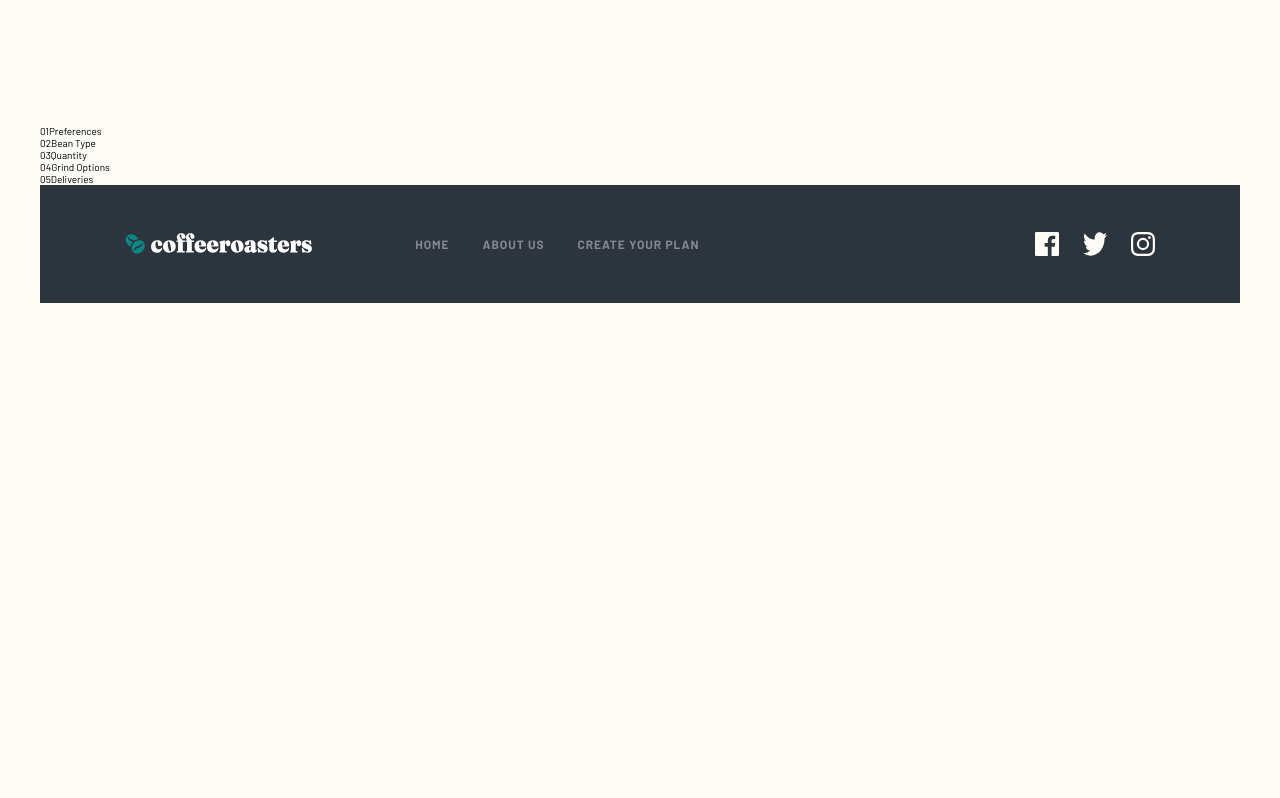
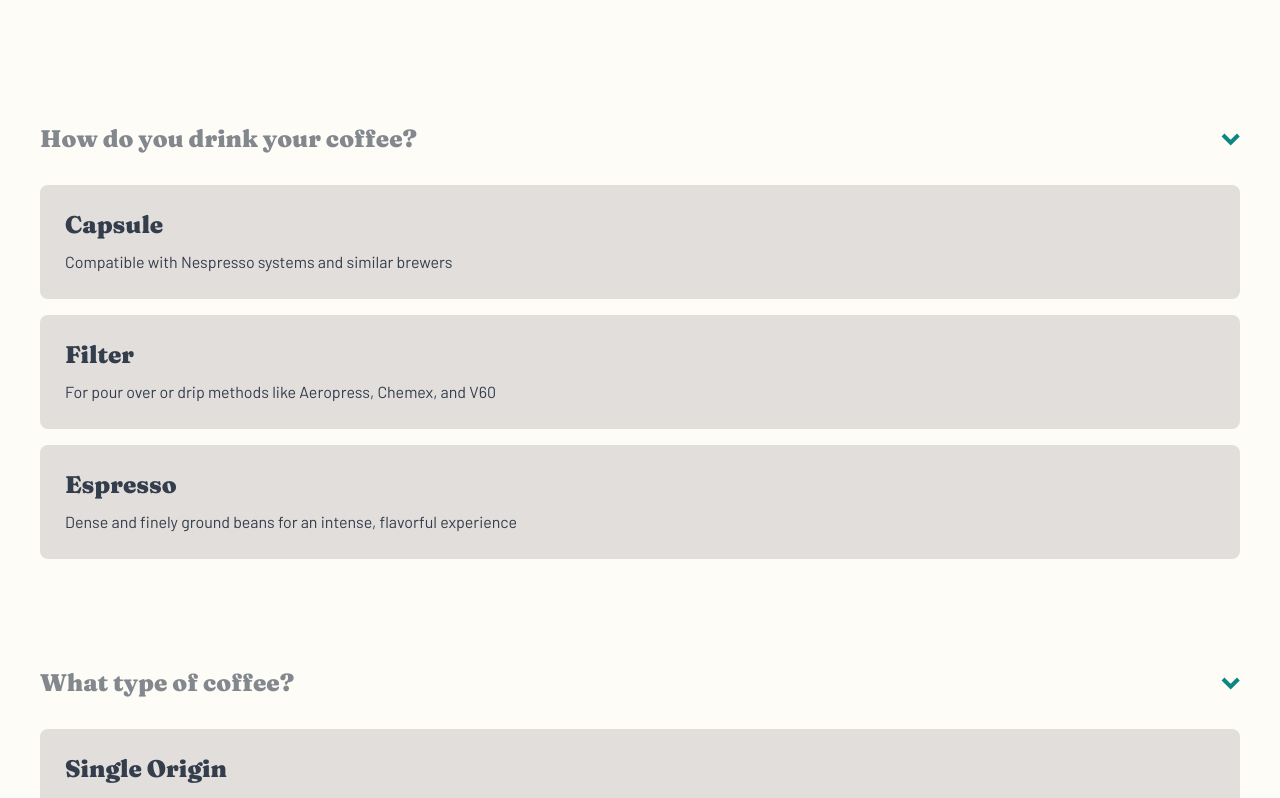
Before and after one commit to Alexandre-st/CoffeeRoasters, a React (Create React App) app: page /plan in a window 1280 px wide. Shown: the part 1400-2198 px from the top of the page. Before the commit the page ends 1775 px from the top, so only its background shows below. Built offline with nearby package versions, Linux system fonts and the light colour scheme.

Commit message:
Add dropdown WIP

```diff
--- a/src/components/Composition.js
+++ b/src/components/Composition.js
@@ -1,6 +1,10 @@
+import { useRef, useState } from 'react';
 import {v4 as uuidv4} from 'uuid';
+import arrow from '../assets/plan/desktop/icon-arrow.svg';
 
 const Composition = () => {
+
+  const [open, setOpen] = useState(false);
 
   const selections = [
     {
@@ -100,6 +104,12 @@ const Composition = () => {
     },
   ];
 
+  const ref = useRef();
+
+  const openDropdown = () => {
+    setOpen(!open);
+  };
+
   return (
     <section className="composition">
       <aside className="composition-left">
@@ -115,7 +125,35 @@ const Composition = () => {
         </ul>
       </aside>
       <div className="composition-right">
-
+        {selections.map(dropdown => {
+          return (
+            <div className="composition-dropdown" key={uuidv4()} id={dropdown.id}>
+              <div className="composition-dropdown-title" onClick={openDropdown} >
+                <h2>{dropdown.question}</h2>
+                <img
+                  src={arrow} alt="To show the selection"
+                  style={!open ? {transform: 'rotate(0deg)'} : {}}
+                />
+              </div>
+              <div className="composition-dropdown-content">
+                <ul ref={ref}>
+                  <li>
+                    <h4>{dropdown.options[0].name}</h4>
+                    <p>{dropdown.options[0].text}</p>
+                  </li>
+                  <li>
+                    <h4>{dropdown.options[1].name}</h4>
+                    <p>{dropdown.options[1].text}</p>
+                  </li>
+                  <li>
+                    <h4>{dropdown.options[2].name}</h4>
+                    <p>{dropdown.options[2].text}</p>
+                  </li>
+                </ul>
+              </div>
+            </div>
+          )
+        })}
       </div>
     </section>
   );
--- /dev/null
+++ b/src/styles/components/_composition.scss
@@ -0,0 +1,61 @@
+// To use breakpoints and the diferents colors
+@use "../variables/mixins" as *;
+@use "../abstract/colors" as *;
+
+.composition {
+  &-left {
+    display: none;
+  }
+
+  // &-right {
+
+  // }
+
+  &-dropdown {
+    &-title {
+      display: flex;
+      justify-content: space-between;
+      align-items: center;
+      margin-bottom: 3.2rem;
+
+      h2 {
+        font-size: 2.4rem;
+        line-height: 2.8rem;
+        color: $grey;
+      }
+
+      i {
+        transform: rotate(180deg);
+      }
+    }
+
+    &-content {
+      margin-bottom: 11rem;
+      // display: none;
+
+      ul {
+        display: flex;
+        flex-direction: column;
+        gap: 1.6rem;
+
+        li {
+          background-color: $dark-cream;
+          padding: 2.4rem 2.5rem;
+          border-radius: 8px;
+          color: $dark-grey;
+
+          h4 {
+            font-size: 2.4rem;
+            line-height: 3.2rem;
+          }
+
+          p {
+            margin-top: 0.8rem;
+            font-size: 1.6rem;
+            line-height: 2.6rem;
+          }
+        }
+      }
+    }
+  }
+}
--- a/src/styles/components/_index.scss
+++ b/src/styles/components/_index.scss
@@ -1,3 +1,4 @@
 @forward "./coffee";
 @forward "./choose";
 @forward "./step";
+@forward "./composition";
```
Also changed, not shown: src/components/DropDown.js (deleted, +0 -7 lines).
